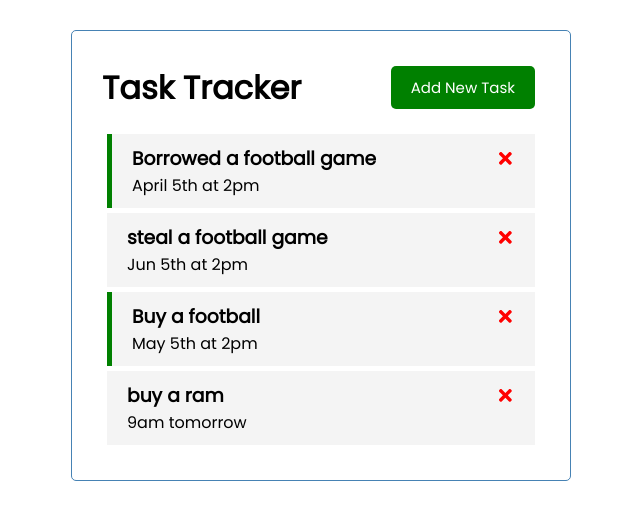
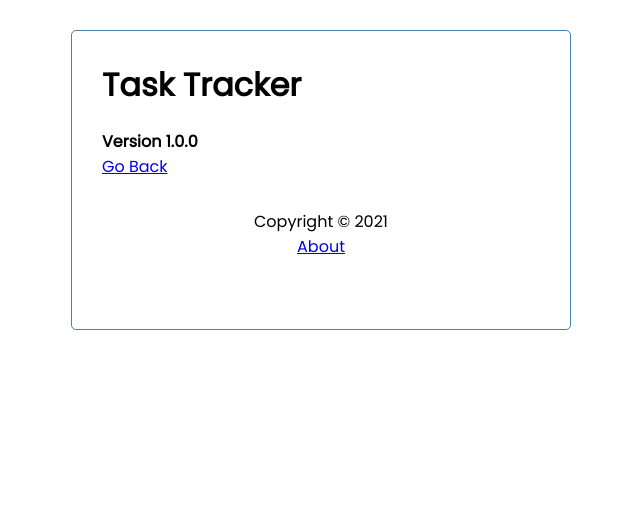
Before and after one commit to Yeshua7dm/task-tracker, a React (Create React App) app: page /about in a window 1280 px wide. Shown: the top 520 px of the page, without its empty margins (319-959 px from the left). Built offline with nearby package versions, Linux system fonts and the light colour scheme; data requests are answered from the project's data file.

Commit message:
Completed the project

```diff
--- a/package.json
+++ b/package.json
@@ -11,6 +11,7 @@
     "react": "^17.0.2",
     "react-dom": "^17.0.2",
     "react-icons": "^4.3.1",
+    "react-router-dom": "^5.3.0",
     "react-scripts": "4.0.3",
     "web-vitals": "^1.1.2"
   },
--- a/src/App.js
+++ b/src/App.js
@@ -1,10 +1,15 @@
 import Header from "./components/Header";
 import Tasks from "./components/Tasks";
 import AddTask from "./components/AddTask";
+import Footer from "./components/Footer";
+import About from "./components/About";
 
 // use hooks for state in functional component
 // replaces the need for class components
 import { useState, useEffect } from "react";
+import { BrowserRouter as Router, Route } from "react-router-dom";
+// import { Link } from "react-router-dom";
+
 
 function App() {
   const [showForm, setShowForm] = useState(false)
@@ -82,11 +87,23 @@
   }
 
   return (
-    <div className="container">
+    <Router>
+      <div className="container">
         <Header onAddNew={()=> setShowForm(!showForm)} toggleAdd={showForm} />
-        {showForm && <AddTask onAdd={addTask} />}
-        <Tasks tasks={tasks} onDelete={deleteTask} onToggle={toggleReminder} />
+        {/* route to add new task and see tasks */}
+        <Route path='/' exact render={(props) => (
+          <>
+            {showForm && <AddTask onAdd={addTask} />}
+            <Tasks tasks={tasks} onDelete={deleteTask} onToggle={toggleReminder} />
+          </>
+        )} />
+
+        {/* route for about component */}
+        <Route path='/about' component={About} />
+        <Footer/>
     </div>
+    </Router>
+
   );
 }
 
--- /dev/null
+++ b/src/components/About.js
@@ -0,0 +1,12 @@
+import { Link } from "react-router-dom"
+
+const About = () => {
+    return (
+        <div>
+            <h4>Version 1.0.0</h4>
+            <Link to="/">Go Back</Link>
+        </div>
+    )
+}
+
+export default About
--- a/src/components/AddTask.js
+++ b/src/components/AddTask.js
@@ -21,7 +21,8 @@
     }
 
     return (
-        <form className='add=form'>
+        <div>
+            <form className='add=form'>
             <div className='form-control'>
                 <label htmlFor="Task">Task</label>
                 <input required type="text" value={text} onChange={(e)=>setText(e.target.value)} placeholder='Add Task' />
@@ -37,6 +38,7 @@
 
             <input className='btn btn-block' type="submit" value="Save Task" onClick={onSubmit} />
         </form>
+        </div>
     )
 }
 
--- /dev/null
+++ b/src/components/Footer.js
@@ -0,0 +1,12 @@
+import { Link } from "react-router-dom"
+
+const Footer = () => {
+    return (
+        <footer>
+            <p>Copyright &copy; 2021</p>
+            <Link to='/about' >About</Link>
+        </footer>
+    )
+}
+
+export default Footer
--- a/src/components/Header.js
+++ b/src/components/Header.js
@@ -1,10 +1,12 @@
 import Button from "./Button"
+import { useLocation } from "react-router"
 
 const Header = ({ title, onAddNew, toggleAdd }) => {
+    const location = useLocation()
     return (
         <header className='header'>
             <h1>{title}</h1>
-            <Button text={ toggleAdd ? 'Close' : 'Add New Task'} color={ toggleAdd ? 'red' : 'green'} onClick={onAddNew} />
+            {location.pathname === '/' && <Button text={ toggleAdd ? 'Close' : 'Add New Task'} color={ toggleAdd ? 'red' : 'green'} onClick={onAddNew} /> }
         </header>
     )
 }
```
Also changed, not shown: 1 other file (tests, documents, lock files or other folders).
